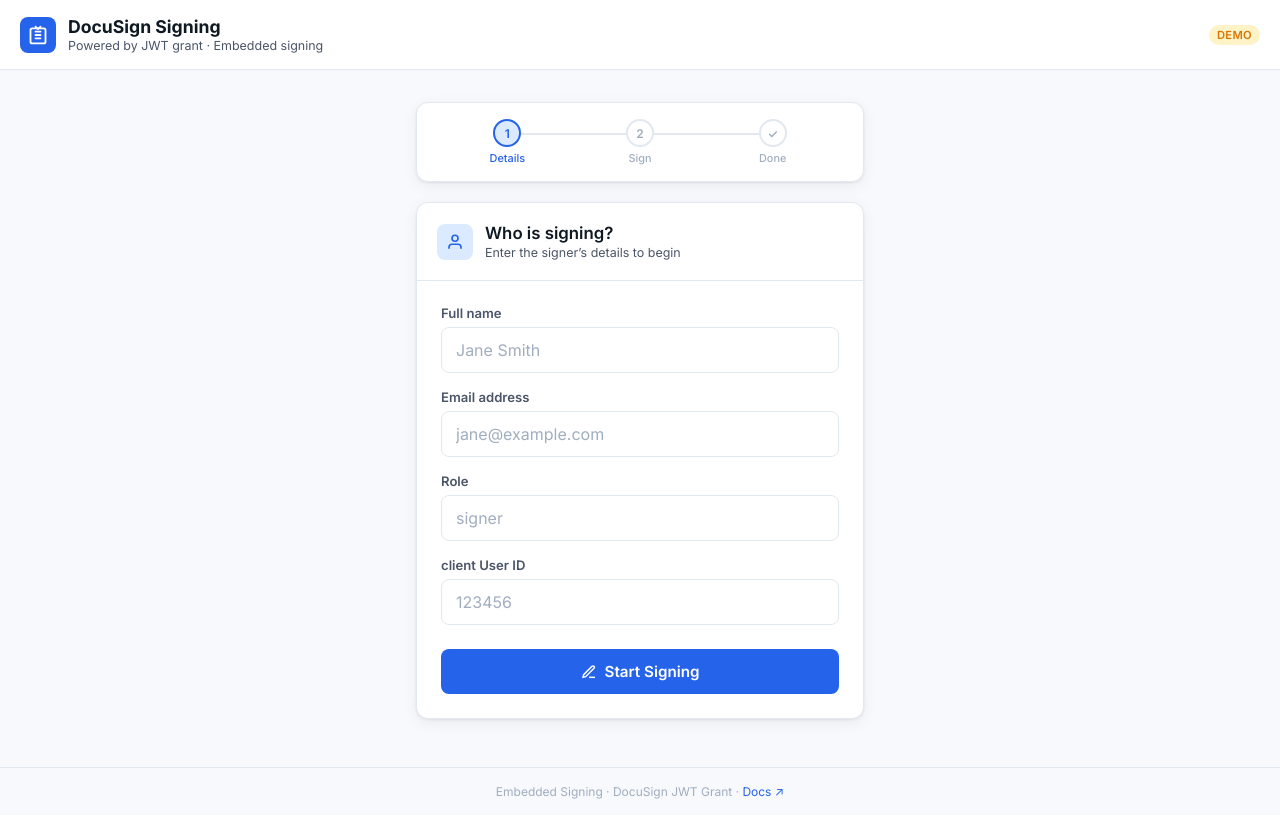
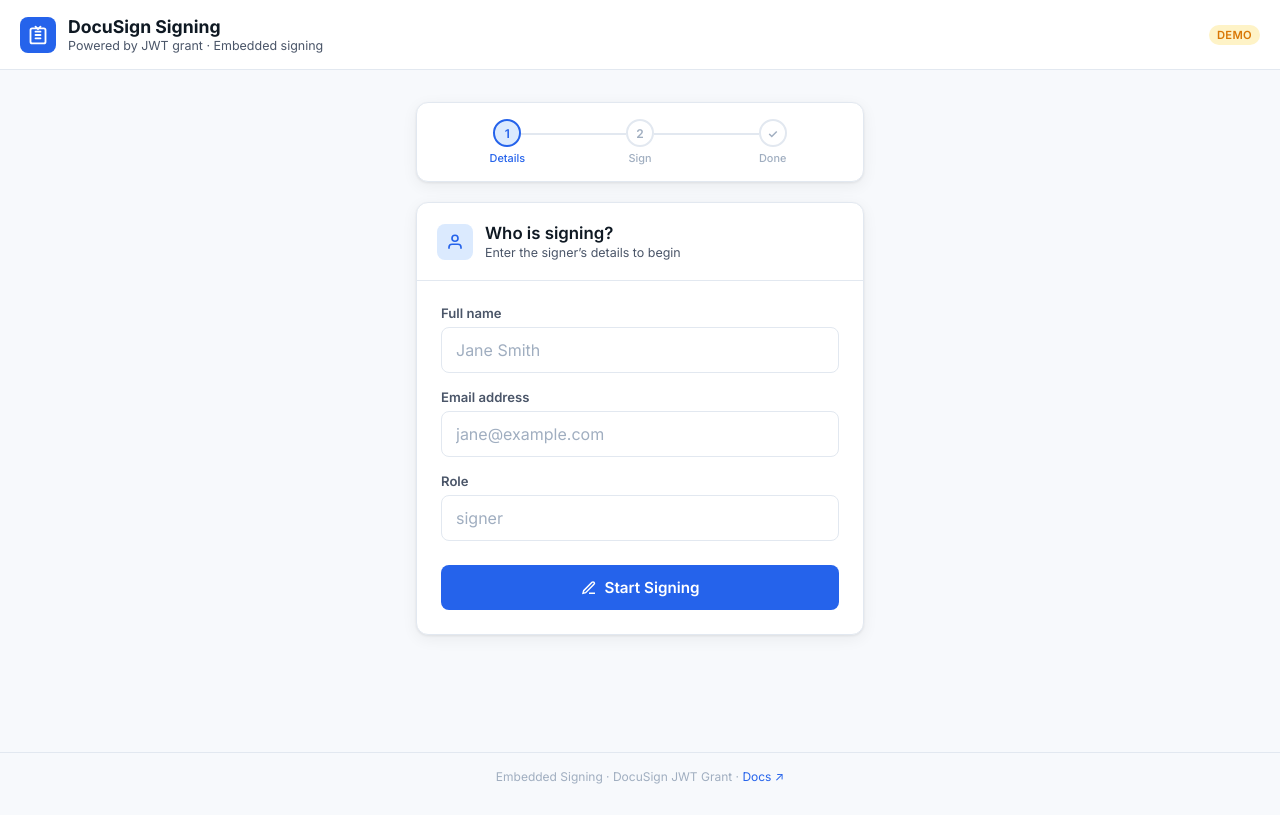
Before and after one commit to pcreignou/docusign-app, a website: page public/index.html in a window 1280 px wide. Drawn offline with Linux system fonts and the light colour scheme; no server answers.

Commit message:
Remove client User ID input field
Removed the client User ID input field from the form.

```diff
--- a/public/index.html
+++ b/public/index.html
@@ -165,10 +165,6 @@
           <label for="roleName">Role</label>
           <input type="text" id="roleName" placeholder="signer" autocomplete="roleName" />
         </div>
-         <div class="field">
-          <label for="clientUserId">client User ID</label>
-          <input type="text" id="clientUserId" placeholder="123456" autocomplete="clientUserId" />
-        </div>
         <button class="btn btn-primary" style="margin-top:24px;" id="btn-start">
           <svg width="16" height="16" viewBox="0 0 24 24" fill="none" stroke="currentColor" stroke-width="2.2">
             <path d="M12 20h9"/><path d="M16.5 3.5a2.121 2.121 0 0 1 3 3L7 19l-4 1 1-4L16.5 3.5z"/>
```
